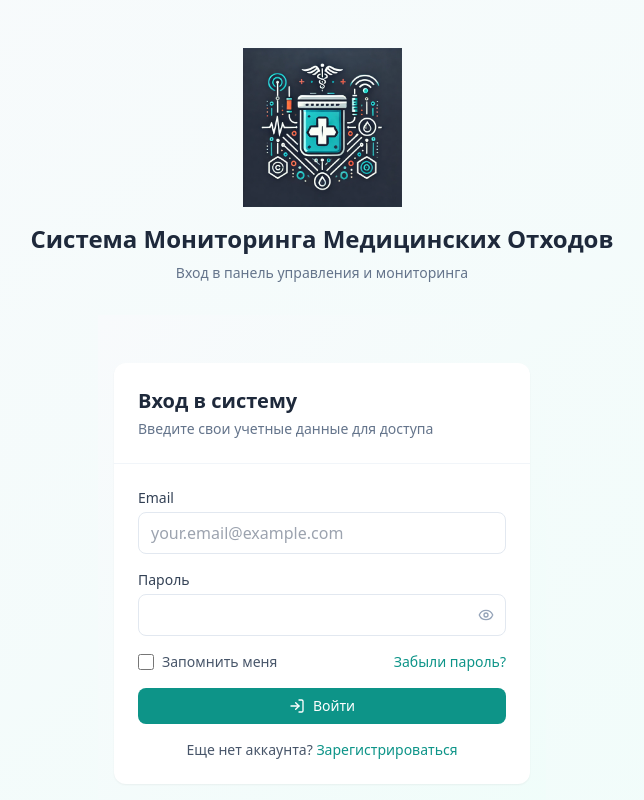
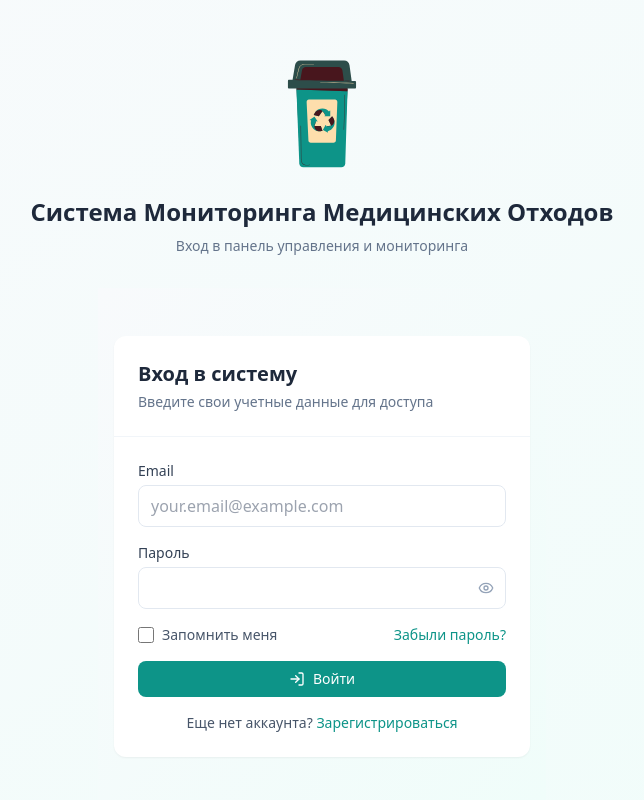
Before and after one commit to anuar02/trashBin, a React (Create React App) app in the folder frontend/: page /login in a window 1280 px wide. Shown: the top 800 px of the page, without its empty margins (318-962 px from the left). Built offline with nearby package versions, Linux system fonts and the light colour scheme.

Commit message:
feat: added changes on icon logo

```diff
--- a/frontend/public/index.html
+++ b/frontend/public/index.html
@@ -2,14 +2,14 @@
 <html lang="en">
   <head>
     <meta charset="utf-8" />
-    <link rel="icon" href="%PUBLIC_URL%/favicon.ico" />
+    <link rel="icon" href='logo3.svg' />
     <meta name="viewport" content="width=device-width, initial-scale=1" />
     <meta name="theme-color" content="#000000" />
     <meta
       name="description"
       content="Web site created using create-react-app"
     />
-    <link rel="apple-touch-icon" href="%PUBLIC_URL%/logo192.png" />
+<!--    <link rel="apple-touch-icon" href="logo3.svg"/>-->
     <!--
       manifest.json provides metadata used when your web app is installed on a
       user's mobile device or desktop. See https://developers.google.com/web/fundamentals/web-app-manifest/
@@ -24,7 +24,7 @@
       work correctly both with client-side routing and a non-root public URL.
       Learn how to configure a non-root public URL by running `npm run build`.
     -->
-    <title>React App</title>
+    <title>MedWaste</title>
   </head>
   <body>
     <noscript>You need to enable JavaScript to run this app.</noscript>
--- a/frontend/src/components/ui/Logo.jsx
+++ b/frontend/src/components/ui/Logo.jsx
@@ -1,7 +1,7 @@
 // components/ui/Logo.jsx
 import React from 'react';
 import PropTypes from 'prop-types';
-import logoPng from '../../assets/logo2.png';
+import logoPng from '../../assets/logo3.svg';
 
 const Logo = ({ size = 24, className = '' }) => {
     return (
--- a/frontend/src/layouts/AuthLayout.jsx
+++ b/frontend/src/layouts/AuthLayout.jsx
@@ -17,7 +17,7 @@ const AuthLayout = () => {
             <div className="flex min-h-screen flex-col items-center justify-center px-4 py-12">
                 {/* Logo and branding */}
                 <div className="mb-8 text-center">
-                    <Logo size={159} className="mx-auto" />
+                    <Logo size={100} className="mx-auto" />
                     <h1 className="mt-4 text-2xl font-bold text-slate-800">
                         Система Мониторинга Медицинских Отходов
                     </h1>
```
Also changed, not shown: frontend/public/logo3.svg (added), frontend/src/assets/logo3.svg (added).
